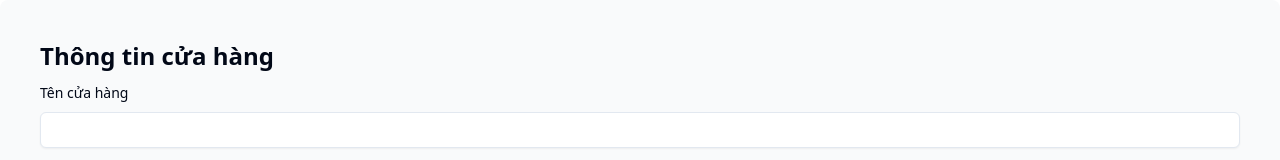
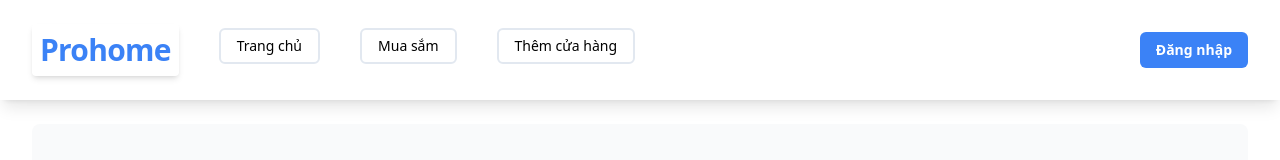
Before and after one commit to Hua-Kieu-Lam/doan_f, a React (Vite) app: page /manage-shop in a window 1280 px wide. Shown: the top 160 px of the page. Built offline with nearby package versions, Linux system fonts and the light colour scheme; no server answers.

Commit message:
change files to components

```diff
--- a/src/AppRoutes.tsx
+++ b/src/AppRoutes.tsx
@@ -11,7 +11,7 @@ const AppRoutes = () => {
             <Route path="*" element={<Navigate to="/" />} />
             <Route path="/" element={<Layout><Homepage /></Layout>} />
             <Route path="/user-profile" element={<UserProfilePage />} />
-            <Route path="/manage-shop" element={< ManageShopPage />} />
+            <Route path="/manage-shop" element={<Layout>< ManageShopPage /></Layout>} />
             <Route path="/shops" element={<Layout><ShopsPage /></Layout>} />
             <Route path="/shops/:search" element={<Layout><ShopsPage /></Layout>} />
         </Routes>
--- a/src/design/Layout.tsx
+++ b/src/design/Layout.tsx
@@ -10,7 +10,6 @@ const Layout = ({ children }: Props) => {
     return (
         <div className="flex flex-col min-h-screen">
             <Header />
-
             <div className="container mx-auto flex-1 py-6 mt-[100px]">
                 {children}
             </div>
--- a/src/pages/ManageShopPage.tsx
+++ b/src/pages/ManageShopPage.tsx
@@ -1,4 +1,5 @@
-import ManageShopForm from '@/forms/admin-manage/ManageShopForm'
+import ManageShopForm from "@/components/Admin-manage/ManageShopForm";
+
 
 export default function ManageShopPage() {
     return (
```
Also changed, not shown: src/components/Admin-manage/ManageShopForm.tsx (renamed from src/forms/admin-manage/ManageShopForm.tsx), src/components/Admin-manage/section/CategoryProduct.tsx (renamed from src/forms/admin-manage/section/CategoryProduct.tsx), src/components/Admin-manage/section/CategoryProductCheckbox.tsx (renamed from src/forms/admin-manage/section/CategoryProductCheckbox.tsx), src/components/Admin-manage/section/CategoryProductList.tsx (renamed from src/forms/admin-manage/section/CategoryProductList.tsx), src/components/Admin-manage/section/MenuProducts.tsx (renamed from src/forms/admin-manage/section/MenuProducts.tsx), src/components/Admin-manage/section/ProductImage.tsx (renamed from src/forms/admin-manage/section/ProductImage.tsx), src/components/Admin-manage/section/Products.tsx (renamed from src/forms/admin-manage/section/Products.tsx), src/components/Admin-manage/section/ShopDetails.tsx (renamed from src/forms/admin-manage/section/ShopDetails.tsx), src/components/Admin-manage/section/ShopImage.tsx (renamed from src/forms/admin-manage/section/ShopImage.tsx).
